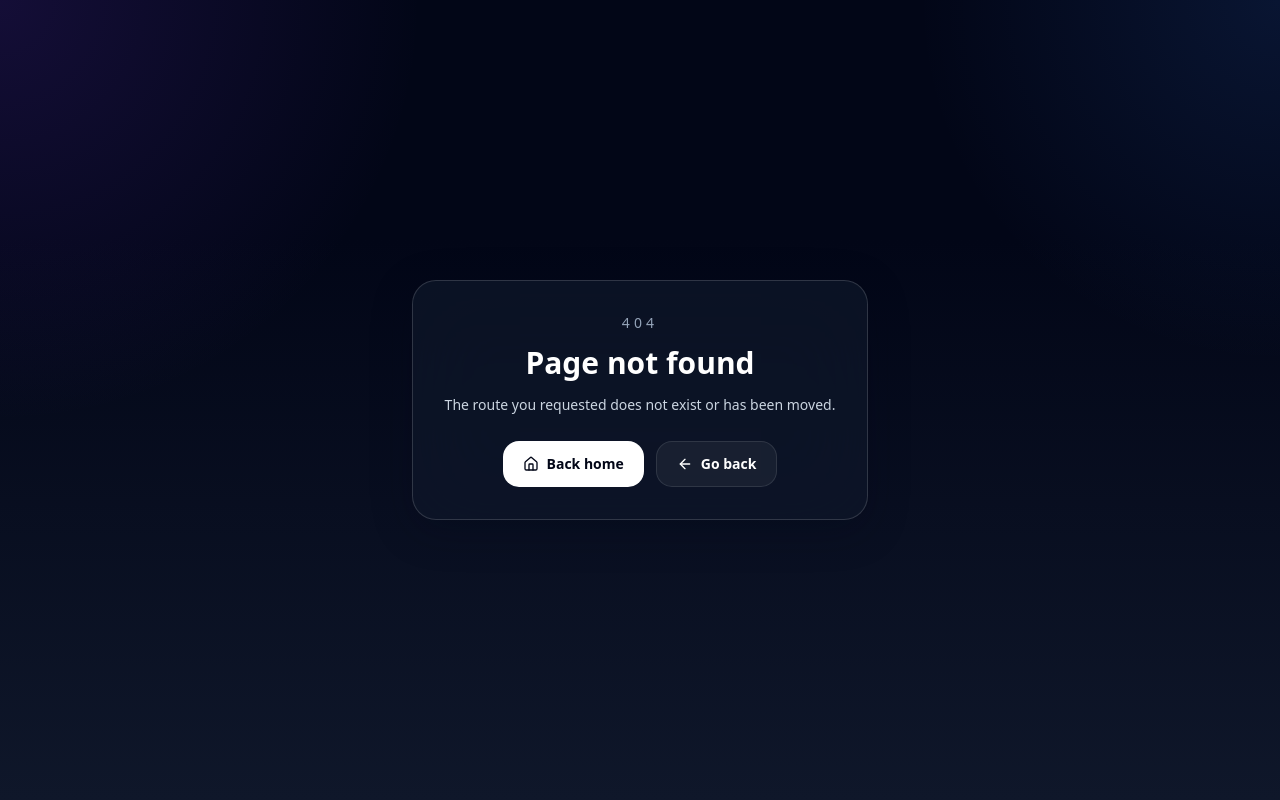
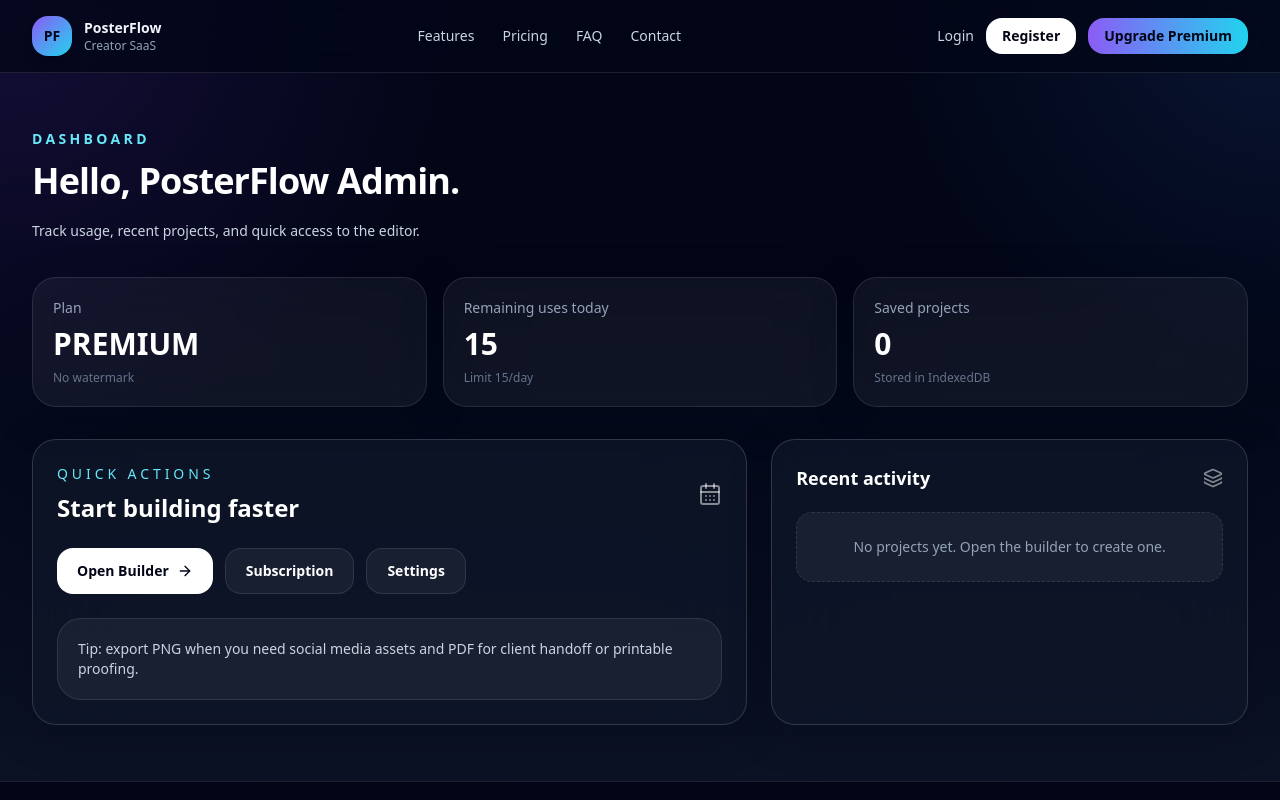
Before and after one commit to sunandarradit3-maker/picedit-profil-game-ml, a Next.js app: page /dashboard in a window 1280 px wide. Before the commit this address had no page. Shown: the top 800 px of the page. Built offline with nearby package versions, Linux system fonts and the light colour scheme.

Commit message:
Create page.tsx

```diff
--- /dev/null
+++ b/app/dashboard/page.tsx
@@ -0,0 +1,85 @@
+'use client';
+
+import { useEffect, useState } from 'react';
+import Link from 'next/link';
+import { AuthGuard } from '@/components/auth-guard';
+import { SiteNav } from '@/components/site-nav';
+import { SiteFooter } from '@/components/site-footer';
+import { SectionTitle } from '@/components/section';
+import { Card, AnchorButton } from '@/components/ui';
+import { getCurrentUser } from '@/lib/auth';
+import { listProjects } from '@/lib/storage';
+import { getRemainingUses } from '@/lib/usage';
+import { StatCard } from '@/components/stat-card';
+import { CalendarDays, Layers3, CircleDollarSign, ArrowRight } from 'lucide-react';
+import type { Project } from '@/lib/types';
+
+export default function DashboardPage() {
+  const [projects, setProjects] = useState<Project[]>([]);
+  const [user, setUser] = useState(getCurrentUser());
+
+  useEffect(() => {
+    setUser(getCurrentUser());
+    listProjects().then(setProjects);
+  }, []);
+
+  const plan = user?.plan ?? 'free';
+
+  return (
+    <div className="min-h-screen">
+      <SiteNav />
+      <main className="mx-auto max-w-7xl px-4 py-14 sm:px-6 lg:px-8">
+        <AuthGuard>
+          <SectionTitle eyebrow="Dashboard" title={`Hello, ${user?.name ?? 'Creator'}.`} description="Track usage, recent projects, and quick access to the editor." />
+
+          <div className="mt-8 grid gap-4 md:grid-cols-3">
+            <StatCard label="Plan" value={plan.toUpperCase()} hint={plan === 'premium' ? 'No watermark' : 'Watermark enabled'} />
+            <StatCard label="Remaining uses today" value={`${getRemainingUses(plan)}`} hint={plan === 'free' ? 'Limit 3/day' : 'Limit 15/day'} />
+            <StatCard label="Saved projects" value={`${projects.length}`} hint="Stored in IndexedDB" />
+          </div>
+
+          <div className="mt-8 grid gap-6 xl:grid-cols-[1.2fr_0.8fr]">
+            <Card>
+              <div className="flex items-center justify-between">
+                <div>
+                  <p className="text-sm uppercase tracking-[0.28em] text-cyan-300">Quick actions</p>
+                  <h2 className="mt-2 text-2xl font-semibold text-white">Start building faster</h2>
+                </div>
+                <CalendarDays className="h-6 w-6 text-white/50" />
+              </div>
+              <div className="mt-6 flex flex-wrap gap-3">
+                <AnchorButton href="/builder">Open Builder <ArrowRight className="h-4 w-4" /></AnchorButton>
+                <AnchorButton href="/subscription" variant="secondary">Subscription</AnchorButton>
+                <AnchorButton href="/settings" variant="secondary">Settings</AnchorButton>
+              </div>
+              <div className="mt-6 rounded-3xl border border-white/10 bg-white/5 p-5 text-sm text-slate-300">
+                Tip: export PNG when you need social media assets and PDF for client handoff or printable proofing.
+              </div>
+            </Card>
+
+            <Card>
+              <div className="flex items-center justify-between">
+                <h3 className="text-lg font-semibold text-white">Recent activity</h3>
+                <Layers3 className="h-5 w-5 text-white/50" />
+              </div>
+              <div className="mt-5 space-y-3">
+                {projects.slice(0, 4).map(project => (
+                  <div key={project.id} className="rounded-2xl border border-white/10 bg-white/5 p-4">
+                    <p className="text-sm font-medium text-white">{project.name}</p>
+                    <p className="mt-1 text-xs text-slate-400">{new Date(project.updatedAt).toLocaleString('id-ID')}</p>
+                  </div>
+                ))}
+                {!projects.length ? (
+                  <div className="rounded-2xl border border-dashed border-white/10 bg-white/5 p-6 text-center text-sm text-slate-400">
+                    No projects yet. Open the builder to create one.
+                  </div>
+                ) : null}
+              </div>
+            </Card>
+          </div>
+        </AuthGuard>
+      </main>
+      <SiteFooter />
+    </div>
+  );
+}
```
